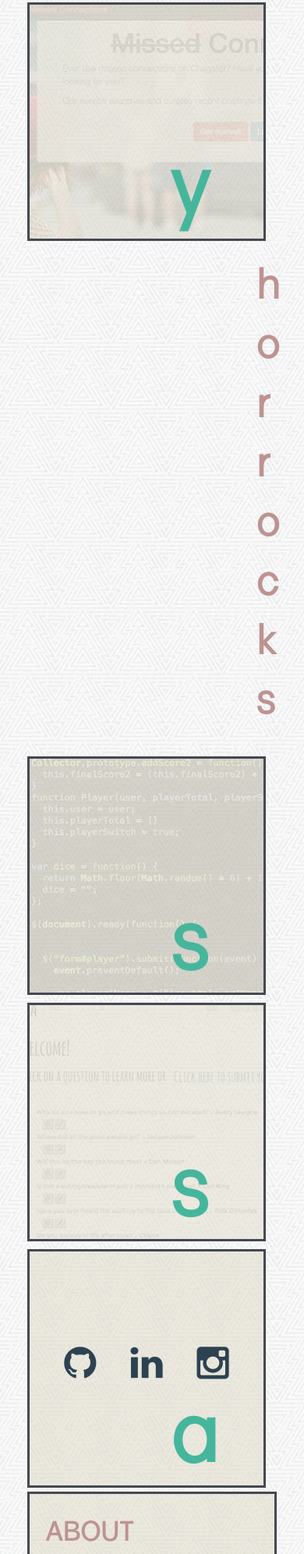
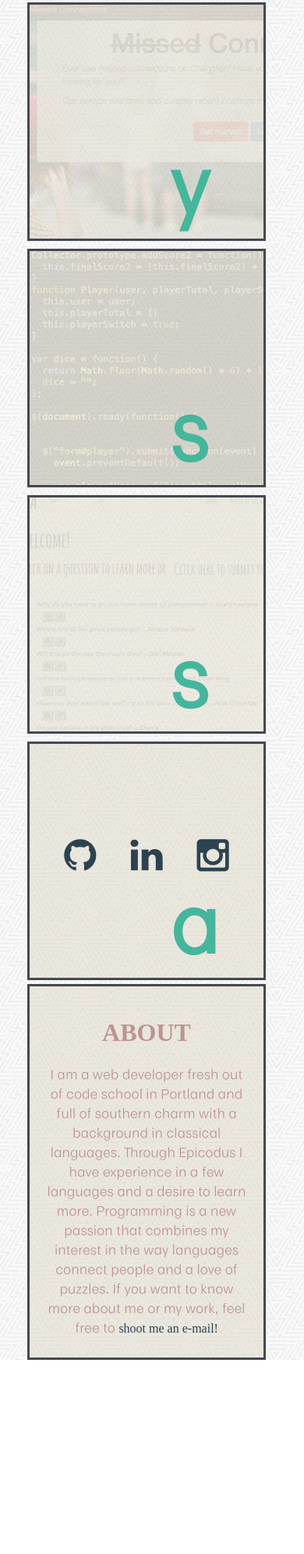
Before and after one commit to ahorrocks2/css_practice, a plain HTML site: page index.html in a window 390 px wide. Shown: the part 664-2657 px from the top of the page at 78% size. After the commit the page ends 2408 px from the top, so only its background shows below. Drawn offline with nearby package versions, Linux system fonts and the light colour scheme; a web font is replaced by a local one.

Commit message:
Make responsive to smaller browsers.

```diff
--- a/css/styles.scss
+++ b/css/styles.scss
@@ -1,9 +1,11 @@
 $primary-font: Moriston, sans-serif;
+$secondary-font: Ananda, serif;
 $box-border: 3px solid #454851;
 $aqua: #45B69C;
 $grey: #454851;
 $soft-red: #BA6E6E;
 $link-color: #2C4251;
+$text-color: #BD9391;
 
 body {
   background-image: url('./images/new_year_background.png');
@@ -12,6 +14,11 @@ body {
 @font-face {
   font-family: 'Moriston';
   src: url('./fonts/MoristonPersonal-Regular.otf') format('truetype');
+}
+
+@font-face {
+  font-family: 'Ananda';
+  src: url('./fonts/Ananda-Regular.ttf') format('truetype');
 }
 
 .container {
@@ -77,25 +84,56 @@ body {
 }
 
 .last-name {
-  float: right;
-  font-family: $primary-font;
+  clear:both;
+  width: 912px;
+  font-family: $secondary-font;
   font-size: 1.5em;
-  color: #BD9391;
-  margin-top: -21px;
+  color: $text-color ;
+  letter-spacing: 35px;
+  position: inline;
+  padding: 20px 25px 20px 35px;
 }
 
 #about {
   border: $box-border;
   clear: both;
-  margin: 5px;
-  color: #BD9391;
+  margin-left: 5px;
+  color:  $text-color;
   font-family: $primary-font;
-  padding-left: 20px;
+  padding: 20px;
   background-color: rgba(221, 216, 196, .5);
   padding-bottom: 10px;
+  width: 892px;
 
+  h1 {
+    font-family: $secondary-font;
+  }
   a {
     text-decoration: none;
     color: $link-color;
+    font-family: $secondary-font;
   }
 }
+
+
+// media queries
+
+
+@media screen and (max-width: 1010px) {
+  .last-name {
+    display: none;
+  }
+
+  #about {
+    width: 577px;
+  }
+
+}
+
+@media screen and (max-width: 702px) {
+  #about {
+    width: 260px;
+    text-align: center;
+  }
+
+}
--- a/index.html
+++ b/index.html
@@ -55,7 +55,7 @@
         </div>
 
         <div class="last-name">
-          <h1>h <br>o <br>r <br>r <br>o <br>c <br>k <br>s</h1>
+          <h1>H O R R O C K S</h1>
         </div>
 
         <div class="boxes" id="box-4">
```
Also changed, not shown: css/fonts/Andada-Regular.ttf (added), css/images/cheap_diagonal_fabric.png (added), css/styles.css, 3 other files.
